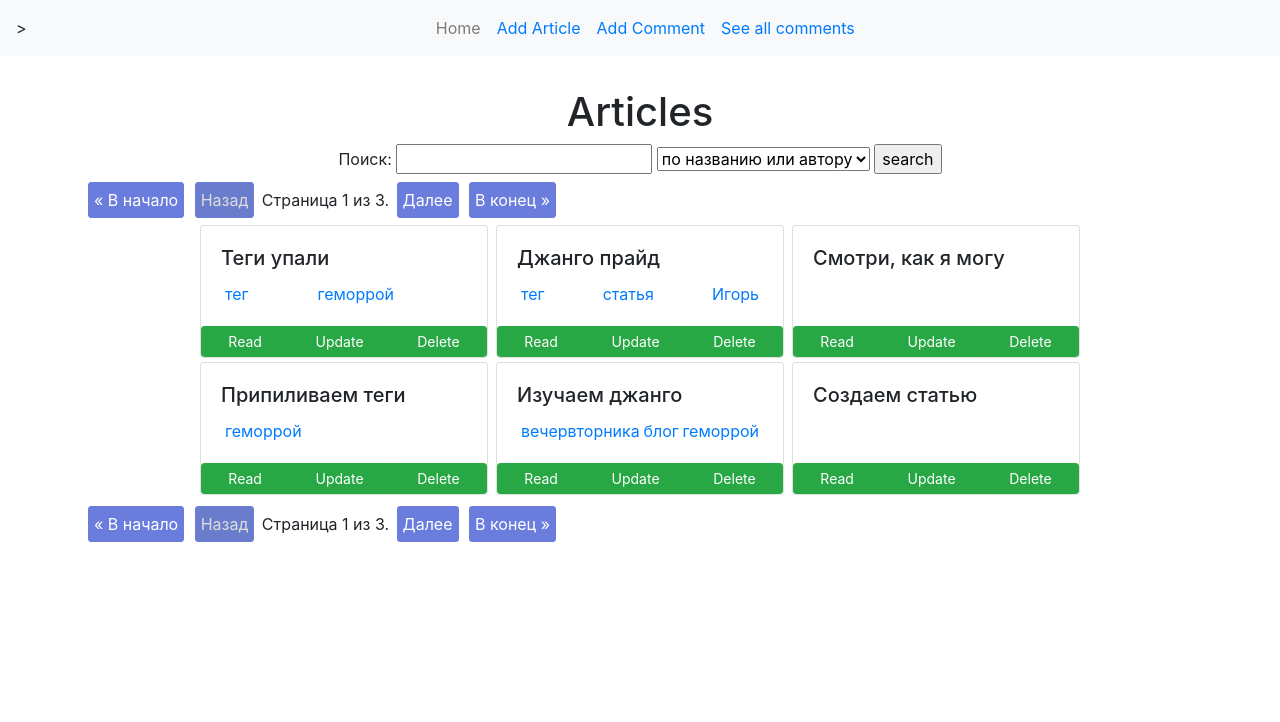
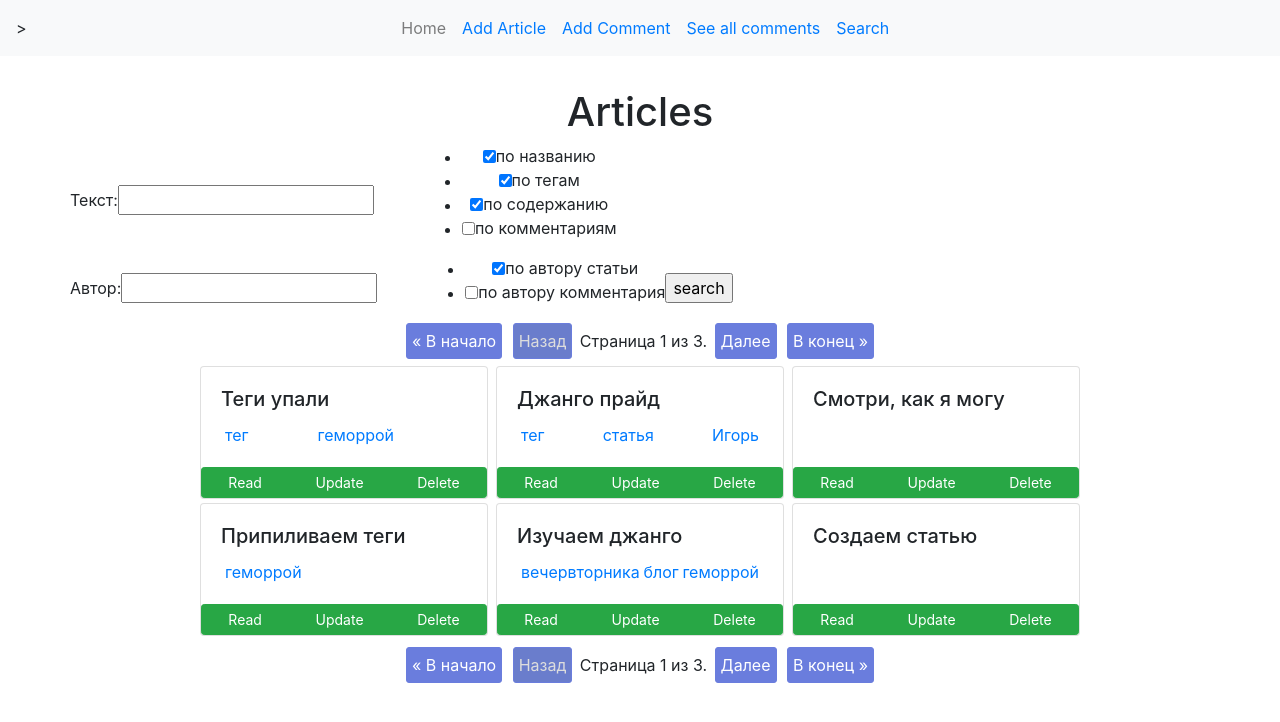
Before and after one commit to DonErnest/blog, a Django app: page / in a window 1280 px wide. Shown: the top 722 px of the page. Run offline with Django 3.2, Linux system fonts and the light colour scheme; data comes from the database, SQL or seed files in the repository; some libraries are stand-ins or nearby versions.

Commit message:
Обновлена форма поиска. Добавлено представление продвинутого поиска, создан шаблон поиска, добавлена пагинация выводящихся статей.

```diff
--- a/to_do_list_src/to_do_list/urls.py
+++ b/to_do_list_src/to_do_list/urls.py
@@ -5,6 +5,7 @@ from django.urls import path
 from webapp.views import IndexView, ArticleView, ArticleCreateView, \
     IndexRedirectView, ArtUpdateView, ArtDeleteView, CommentAddView, CommentListView, CommentEditView, \
     CommentDeleteView, CommentToArticleView
+from webapp.views.search_view import SearchView
 
 urlpatterns = [
     path('admin/', admin.site.urls),
@@ -18,5 +19,6 @@ urlpatterns = [
     path('comments/', CommentListView.as_view(), name='comments list'),
     path('comment/<int:pk>/edit/', CommentEditView.as_view(), name='edit comment'),
     path('comment/<int:pk>/', CommentDeleteView.as_view(), name='delete comment'),
-    path('article/<int:pk>/comment/add/', CommentToArticleView.as_view(), name='add comment to article')
+    path('article/<int:pk>/comment/add/', CommentToArticleView.as_view(), name='add comment to article'),
+    path('search/', SearchView.as_view(), name='advanced search')
 ]
--- a/to_do_list_src/webapp/forms.py
+++ b/to_do_list_src/webapp/forms.py
@@ -1,12 +1,19 @@
 from django import forms
+from django.core.exceptions import ValidationError
 from django.forms import widgets
 
 from webapp.models import Comment, Article, Tag
 
-SEARCH_CHOICE_DEFAULT = 'title_author'
-SEARCH_CHOICE_TAG = 'tags'
-SEARCH_CHOICES= [(SEARCH_CHOICE_DEFAULT, 'по названию или автору'),(SEARCH_CHOICE_TAG, 'по тегам')]
+CHOICE_DEFAULT = 'title'
+CHOICE_TAG = 'tags'
+CHOICE_TEXT = 'text'
+CHOICE_COMMENTS = 'comments'
 
+SEARCH_CHOICES= [(CHOICE_DEFAULT, 'по названию'),(CHOICE_TAG, 'по тегам'),
+                  (CHOICE_TEXT,'по содержанию'), (CHOICE_COMMENTS,'по комментариям')]
+AUTHOR_CHOICE_DEFAULT = 'articles'
+AUTHOR_COMMENT = 'comments'
+AUTHOR_CHOICES = [(AUTHOR_CHOICE_DEFAULT, 'по автору статьи'),(AUTHOR_COMMENT, 'по автору комментария')]
 
 class ArticleForm(forms.ModelForm):
     tags = forms.CharField(max_length=500, label='Теги', required=False)
@@ -14,17 +21,6 @@ class ArticleForm(forms.ModelForm):
     class Meta:
         model=Article
         exclude=['created_at', 'updated_at']
-
-    # def clean_tags(self):
-    #     tag_queryset = []
-    #     print("These are tags", self.cleaned_data['tags'])
-    #     tags = self.cleaned_data['tags']
-    #     for tag in tags:
-    #         if tag.strip() == "":
-    #             tags.remove(tag)
-    #         Tag.objects.get_or_create(name=tag)
-    #         tag_queryset.append(Tag.objects.get(name=tag))
-    #     return tag_queryset
 
 
 class CommentForm(forms.ModelForm):
@@ -40,6 +36,32 @@ class ArticleCommentForm(forms.ModelForm):
         fields=['author', 'text']
         labels={'text': 'Комментарий', 'author': 'Автор'}
 
-class SimpleSearchForm(forms.Form):
-    search = forms.CharField(max_length=100, required=False, label='Поиск')
-    search_field = forms.ChoiceField(choices=SEARCH_CHOICES)
+class SearchForm(forms.Form):
+    search_text = forms.CharField(max_length=100, required=False, label='Текст')
+    search_text_choices = forms.MultipleChoiceField(choices=SEARCH_CHOICES, initial=[c[0] for c in SEARCH_CHOICES[:-1]],
+                                            required=False,
+                                            widget=forms.CheckboxSelectMultiple(choices=SEARCH_CHOICES))
+    search_author = forms.CharField(max_length=40, required=False, label='Автор')
+    search_author_choices = forms.MultipleChoiceField(choices=AUTHOR_CHOICES, initial=AUTHOR_CHOICE_DEFAULT,
+                                              required=False,
+                                              widget=forms.CheckboxSelectMultiple(choices=(AUTHOR_CHOICES)))
+
+    def clean(self):
+        cleaned_data = super(SearchForm, self).clean()
+        if cleaned_data['search_text']=='' and cleaned_data['search_author']=='':
+            raise ValidationError('Хотя бы одно из полей поиска должно быть заполнено!')
+        return cleaned_data
+
+    def clean_search_text_choices(self):
+        search_text = self.cleaned_data['search_text']
+        search_text_choices = self.cleaned_data['search_text_choices']
+        if search_text and not search_text_choices:
+            raise ValidationError('Нужно поставить хотя бы одну галочку при поиске по тексту!')
+        return search_text_choices
+
+    def clean_search_author_choices(self):
+        search_author = self.cleaned_data['search_author']
+        search_author_choices = self.cleaned_data['search_author_choices']
+        if search_author and not search_author_choices:
+            raise ValidationError('Нужно поставить хотя бы одну галочку при поиске по автору!')
+        return search_author_choices
--- a/to_do_list_src/webapp/templates/index.html
+++ b/to_do_list_src/webapp/templates/index.html
@@ -4,14 +4,23 @@
     <li class="nav-link"><a href="{% url 'article_add' %}">Add Article</a></li>
     <li class="nav-link"><a href="{% url 'add comment' %}">Add Comment</a></li>
     <li class="nav-link"><a href="{% url 'comments list' %}">See all comments</a></li>
+    <li class="nav-link"><a href="{% url 'advanced search' %}">Search</a></li>
 {% endblock %}
 
 {% block content %}
     <h1 class = "text-center pt-3">Articles</h1>
+    <div class="row justify-content-center">
+        <form action="{% url 'advanced search' %}" method="POST" class="form-inline">
             {% include 'partial/search_form.html' %}
+        </form>
+    </div>
+
+    <div class="row justify-content-center">
         {% if is_paginated %}
             {% include 'partial/pagination.html' %}
         {% endif %}
+    </div>
+
     <div class="mt-1 mb-1 row justify-content-center">
         {% for article in articles %}
             <div class="card ml-1 mr-1 mb-1" style="width: 18rem;">
@@ -31,7 +40,9 @@
             </div>
         {% endfor %}
     </div>
+    <div class="row justify-content-center">
         {% if is_paginated %}
             {% include 'partial/pagination.html' %}
         {% endif %}
+    </div>
 {% endblock %}
--- a/to_do_list_src/webapp/templates/partial/search_form.html
+++ b/to_do_list_src/webapp/templates/partial/search_form.html
@@ -1,9 +1,52 @@
-<form class="text-center" action="" method="GET">
-    <label for="{{ form.search.id_for_label }}">{{ form.search.label }}:</label>
-    {{ form.search }}
-    {{ form.search_field }}
-    <input type="submit" value="search">
-    {% for error in form.search.errors %}
+{% load widget_tweaks %}
+{% csrf_token %}
+
+<div class="form-group">
+    {% for error in form.non_field_errors %}
         <p class="form-error">{{ error }}</p>
     {% endfor %}
-</form>
+    <label for="{{ form.search_text.id_for_label }}">{{ form.search_text.label }}:</label>
+    {% if form.search_text.errors %}
+        {{ form.search_text|add_class:'mr-5 field-error' }}
+    {% else %}
+        {{ form.search_text|add_class:'mr-5' }}
+    {% endif %}
+
+
+    {% for error in form.search_text.errors %}
+        <p class="form-error">{{ error }}</p>
+    {% endfor %}
+
+    {% if form.search_text_choices.errors %}
+        {{ form.search_text_choices|add_class:'field-error' }}
+    {% else %}
+        {{ form.search_text_choices }}
+    {% endif %}
+    {% for error in form.search_text_choices.errors %}
+        <p class="form-error">{{ error }}</p>
+    {% endfor %}
+</div>
+
+<div class="form-group">
+    <label for="{{ form.search_author.id_for_label }}">{{ form.search_author.label }}:</label>
+    {% if form.search_author.errors %}
+        {{ form.search_author|add_class:'mr-5 field-error' }}
+    {% else %}
+        {{ form.search_author|add_class:'mr-5' }}
+    {% endif %}
+    {% for error in form.search_author.errors %}
+        <p class="form-error">{{ error }}</p>
+    {% endfor %}
+
+    {% if form.search_author_choices.errors %}
+        {{ form.search_author_choices|add_class:'field-error' }}
+    {% else %}
+        {{ form.search_author_choices|add_class:'' }}
+    {% endif %}
+
+    {% for error in form.search_author_choices.errors %}
+        <p class="form-error">{{ error }}</p>
+    {% endfor %}
+</div>
+
+<input type="submit" value="search">
--- a/to_do_list_src/webapp/views/articles_views.py
+++ b/to_do_list_src/webapp/views/articles_views.py
@@ -4,8 +4,8 @@ from django.shortcuts import render, get_object_or_404, redirect
 from django.urls import reverse
 from django.utils.http import urlencode
 
-from webapp.forms import ArticleForm, CommentForm, ArticleCommentForm, SimpleSearchForm, SEARCH_CHOICE_DEFAULT, \
-    SEARCH_CHOICE_TAG
+from webapp.forms import ArticleForm, CommentForm, ArticleCommentForm, SearchForm, CHOICE_DEFAULT, \
+    CHOICE_TAG
 from webapp.models import Article, Tag
 
 from django.views.generic import View, RedirectView, ListView, DetailView, CreateView, UpdateView
@@ -18,45 +18,46 @@ class IndexView(ListView):
     ordering = ['-created_at']
     paginate_by = 6
     paginate_orphans = 1
+    form = SearchForm
 # - по умолчанию имеет это значение, означает , что страницы бдут передаваться под данным названием
 # model, queryset и метод get queryset - взимоисключащие параметры. Можно использовать любой из них , вместо остальных
 # allow_empty - параметр, определяющий, будет ли выводиться страница с пустым списком. По умолчанию True , т.е. будет.
 # Если переопределить False, то вместо вывода пустой страницы будет выходить ошибка 404
 
-    def get(self, request, *args, **kwargs):
-        self.form = self.get_search_form()
-        self.search_value = self.get_search_value()
-        return super().get(request, *args, **kwargs)
-
-    def get_queryset(self):
-        queryset = super().get_queryset()
-        if self.search_value:
-            if self.search_value['search_field'] == SEARCH_CHOICE_DEFAULT:
-                queryset = queryset.filter(
-                    Q(title__icontains=self.search_value['search'])
-                    | Q(author__icontains=self.search_value['search'])
-                ).distinct()
-            elif self.search_value['search_field'] == SEARCH_CHOICE_TAG:
-                queryset = queryset.filter(
-                    Q(tags__name__iexact=self.search_value['search'])
-                )
-        return queryset
+    # def get(self, request, *args, **kwargs):
+    #     self.form = self.get_search_form()
+    #     self.search_value = self.get_search_value()
+    #     return super().get(request, *args, **kwargs)
+    #
+    # def get_queryset(self):
+    #     queryset = super().get_queryset()
+    #     if self.search_value:
+    #         if self.search_value['search_field'] == SEARCH_CHOICE_DEFAULT:
+    #             queryset = queryset.filter(
+    #                 Q(title__icontains=self.search_value['search'])
+    #                 | Q(author__icontains=self.search_value['search'])
+    #             ).distinct()
+    #         elif self.search_value['search_field'] == SEARCH_CHOICE_TAG:
+    #             queryset = queryset.filter(
+    #                 Q(tags__name__iexact=self.search_value['search'])
+    #             )
+    #     return queryset
 
     def get_context_data(self, *, object_list=None, **kwargs):
         context = super().get_context_data(object_list=object_list, **kwargs)
         context['form'] = self.form
-        if self.search_value:
-            context['query'] = urlencode({'search': self.search_value})
+        # if self.search_value:
+        #     context['query'] = urlencode({'search': self.search_value})
         return context
 
-    def get_search_form(self):
-        return SimpleSearchForm(data=self.request.GET)
-
-    def get_search_value(self):
-        if self.form.is_valid():
-            search = {'search': self.form.cleaned_data['search'], 'search_field': self.form.cleaned_data['search_field'] }
-            return search
-        return None
+    # def get_search_form(self):
+    #     return SearchForm(data=self.request.GET)
+    #
+    # def get_search_value(self):
+    #     if self.form.is_valid():
+    #         search = {'search': self.form.cleaned_data['search'], 'search_field': self.form.cleaned_data['search_field'] }
+    #         return search
+    #     return None
 
 
 class IndexRedirectView(RedirectView):
```
Also changed, not shown: to_do_list_src/webapp/templates/partial/articles_list.html (added, +21 -0 lines), to_do_list_src/webapp/templates/search_index.html (added, +22 -0 lines), to_do_list_src/webapp/views/search_view.py (added, +54 -0 lines). Lines whose indentation alone changed are shown as unchanged.
